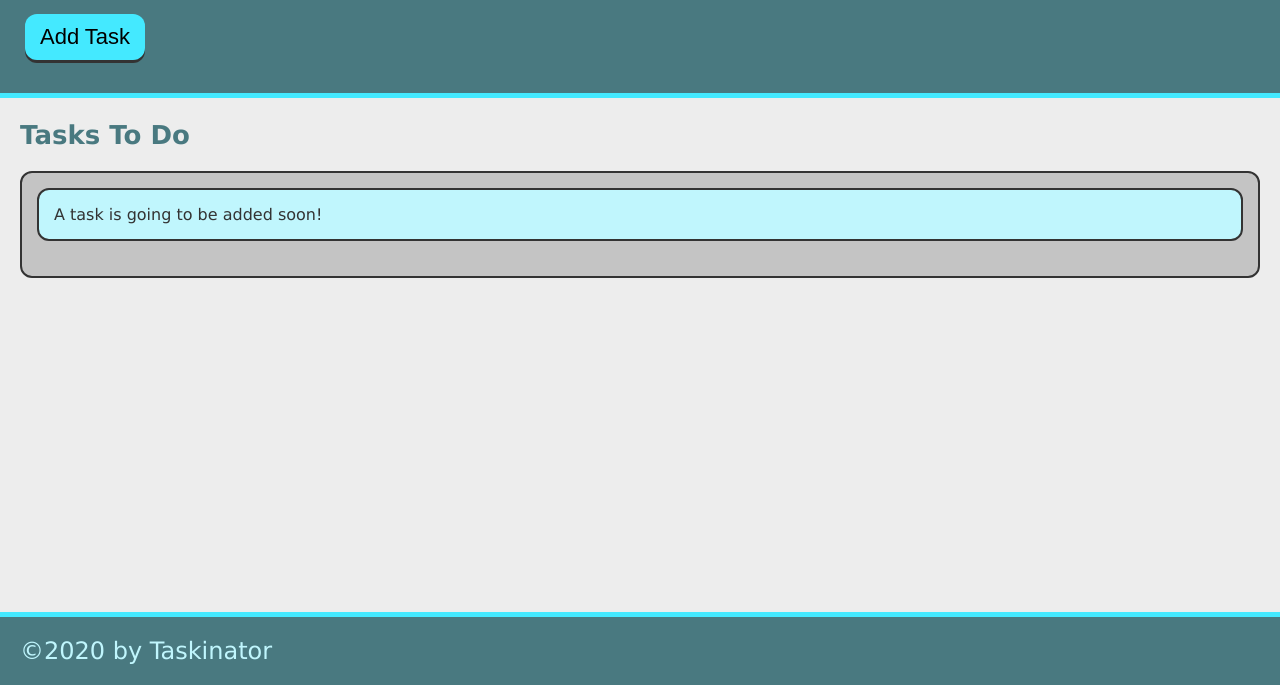
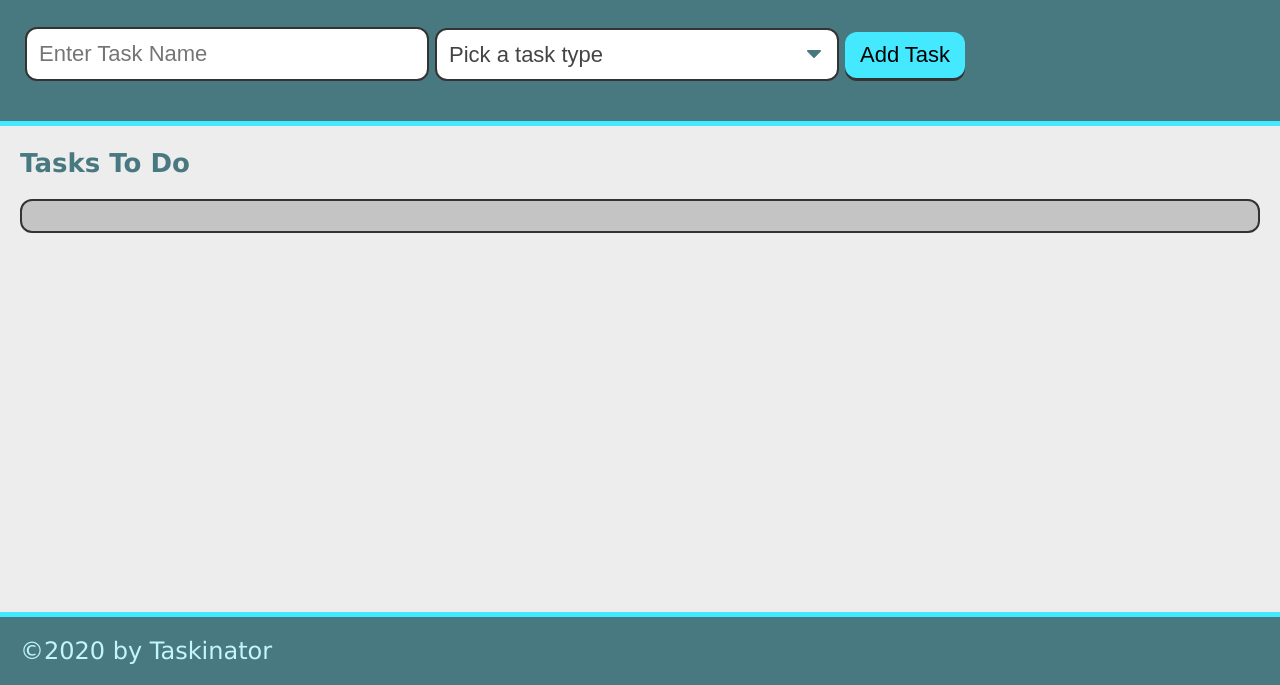
Before and after one commit to sahebbhalla/Taskinator, a plain HTML site: page index.html in a window 1280 px wide. Shown: the part 115-800 px from the top of the page. Drawn offline with Linux system fonts and the light colour scheme.

Commit message:
added the form

```diff
--- a/assets/js/script.js
+++ b/assets/js/script.js
@@ -1,8 +1,10 @@
-var buttonEl = document.querySelector("#save-task");
+var formEl = document.querySelector("#task-form");
 var tasktoDoEl = document.getElementById("tasks-to-do");
 
 
-var createTaskHandler= function(){
+var createTaskHandler= function(event){
+    console.log(event);
+    event.preventDefault();
     var taskItemEl = document.createElement("li");
     taskItemEl.className="task-item";
     taskItemEl.textContent="this is a new task";
@@ -10,4 +12,4 @@ var createTaskHandler= function(){
 }
 
 
-buttonEl.addEventListener("click", createTaskHandler)
+formEl.addEventListener("submit", createTaskHandler)
--- a/index.html
+++ b/index.html
@@ -13,15 +13,29 @@
     <header>
             <h1 class ="page-title">Taskinator</h1>
             <p>Click the button below to add a new task</p>
-            <button class ='btn' id ="save-task">Add Task</button>
-     </header>
+            <form id="task-form">
+                <div class="form-group">
+                  <input type="text" name="task-name" class="text-input" placeholder="Enter Task Name" />
+                </div>
+                <div class="form-group">
+                  <select name="task-type" class="select-dropdown">
+                    <option value="" disabled selected>Pick a task type</option>
+                    <option value="Print">Print</option>
+                    <option value="Web">Web</option>
+                    <option value="Mobile">Mobile</option>
+                  </select>
+                </div>
+                <div class="form-group">
+                  <button class="btn" id="save-task" type="submit">Add Task</button>
+                </div>
+              </form>
     </header>
     <section class="task-list-wrapper">
         <h2 class="list-title">Tasks To Do</h2>
-        <ul class="task-list" id="tasks-to-do">
-          <li class="task-item">A task is going to be added soon!</li>
-        </ul>
-      </section>
+
+        <ul class="task-list" id="tasks-to-do"></ul>
+
+    </section>
     <footer>
         &copy;2020 by Taskinator
     </footer>
```
Also changed, not shown: assets/images/select-arrow.svg (added).
